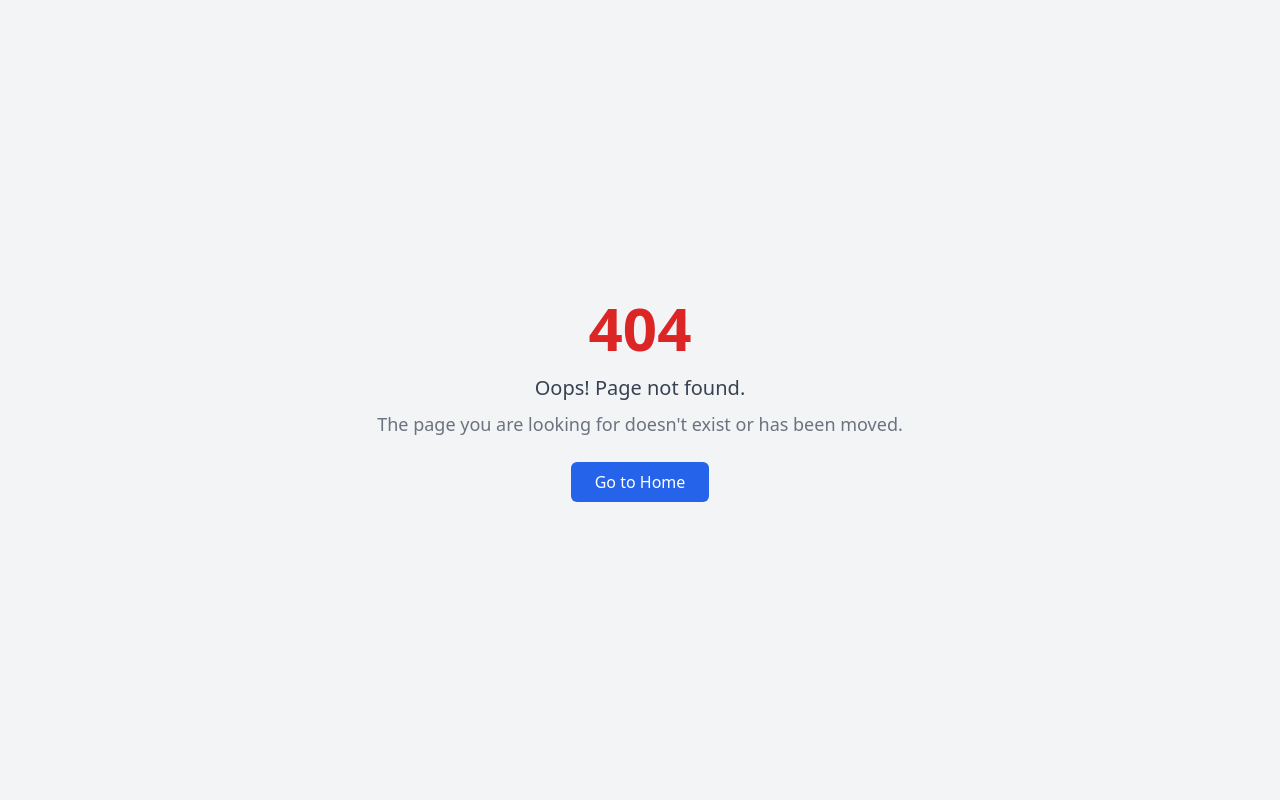
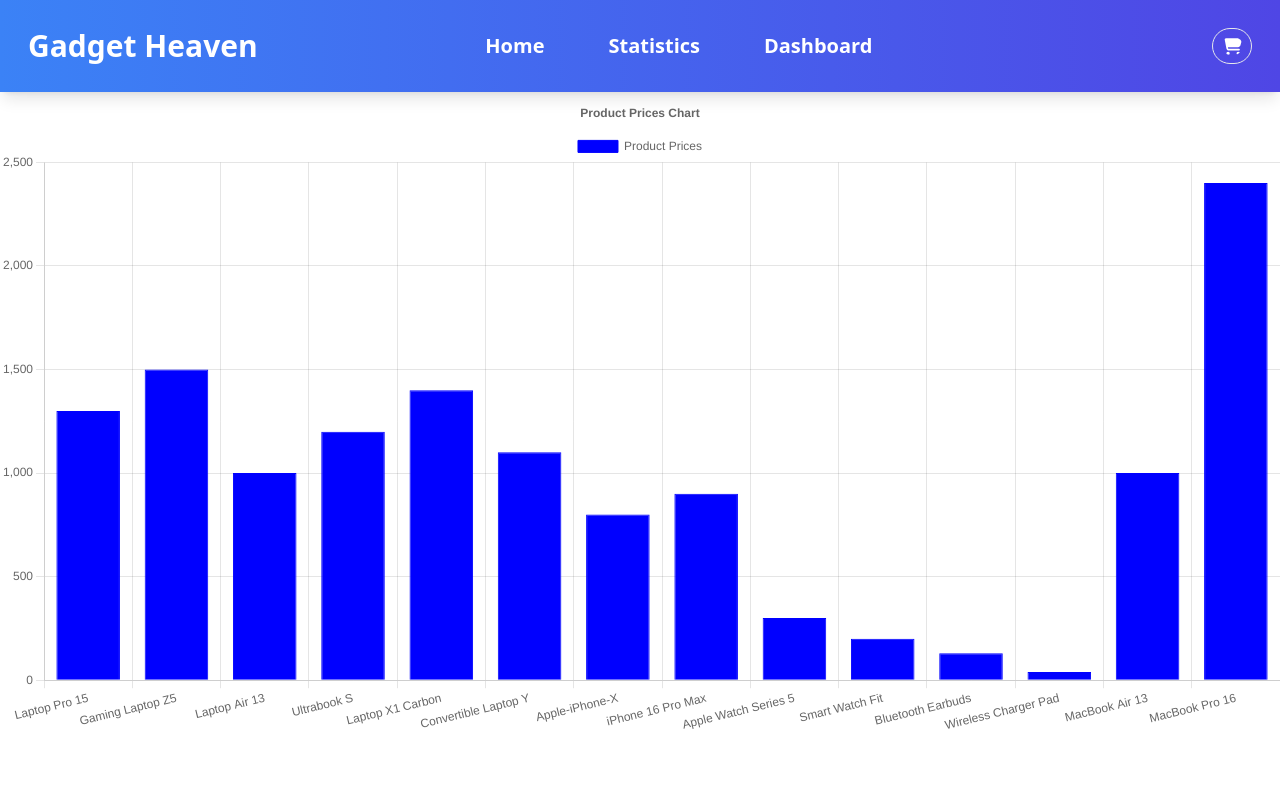
Before and after one commit to ArafatSani10/Gadget-Heaven, a React (Vite) app: page /Statistics in a window 1280 px wide. Before the commit this address had no page. Shown: the top 800 px of the page. Built offline with nearby package versions, Linux system fonts and the light colour scheme.

Commit message:
Rechart page create done.

```diff
--- a/package.json
+++ b/package.json
@@ -10,13 +10,16 @@
     "preview": "vite preview"
   },
   "dependencies": {
+    "chart.js": "^4.4.7",
     "localforage": "^1.10.0",
     "match-sorter": "^8.0.0",
     "react": "^19.0.0",
+    "react-chartjs-2": "^5.3.0",
     "react-dom": "^19.0.0",
     "react-helmet": "^6.1.0",
     "react-icons": "^5.4.0",
     "react-router-dom": "^7.1.5",
+    "recharts": "^2.15.1",
     "sort-by": "^1.2.0"
   },
   "devDependencies": {
--- a/src/Components/Navbar.jsx
+++ b/src/Components/Navbar.jsx
@@ -87,16 +87,15 @@ const Navbar = () => {
     // Use location hook to get current path
     const location = useLocation();
 
-    // Conditionally set the background and text color based on the current route
+
     const isDetailsPage = location.pathname.includes("/details");
 
     return (
         <div>
             {/* Navbar */}
             <nav
-                className={`${
-                    isDetailsPage ? "bg-white text-black" : "bg-gradient-to-r from-blue-500 to-indigo-600 text-white"
-                } p-7 mx-auto shadow-lg fixed top-0 left-0 w-full z-50 transition-all duration-300`}
+                className={`${isDetailsPage ? "bg-white text-black" : "bg-gradient-to-r from-blue-500 to-indigo-600 text-white"
+                    } p-7 mx-auto shadow-lg fixed top-0 left-0 w-full z-50 transition-all duration-300`}
             >
                 <div className="flex items-center justify-between lg:justify-between">
                     {/* Website Name */}
@@ -119,8 +118,12 @@ const Navbar = () => {
                     {/* Navbar Links for large screens */}
                     <div className="hidden lg:flex items-center justify-center flex-1 mr-28 space-x-10">
                         <ul className="flex gap-16">
-                            <li className={`transition duration-300 ${isDetailsPage ? "text-black hover:text-blue-500" : "text-white hover:text-blue-500"} font-bold text-xl`}>Home</li>
-                            <li className={`transition duration-300 ${isDetailsPage ? "text-black hover:text-blue-500" : "text-white hover:text-blue-500"} font-bold text-xl`}>Statistics</li>
+                            <NavLink to='/'>
+                                <li className={`transition duration-300 ${isDetailsPage ? "text-black hover:text-blue-500" : "text-white hover:text-blue-500"} font-bold text-xl`}>Home</li>
+                            </NavLink>
+                            <NavLink to='/Statistics'>
+                                <li className={`transition duration-300 ${isDetailsPage ? "text-black hover:text-blue-500" : "text-white hover:text-blue-500"} font-bold text-xl`}>Statistics</li>
+                            </NavLink>
                             <li className={`transition duration-300 ${isDetailsPage ? "text-black hover:text-blue-500" : "text-white hover:text-blue-500"} font-bold text-xl`}>Dashboard</li>
                         </ul>
                     </div>
@@ -146,8 +149,13 @@ const Navbar = () => {
                         </button>
                     </div>
                     <ul className="flex flex-col items-center space-y-6 mb-24">
-                        <li className={`transition duration-300 ${isDetailsPage ? "text-black" : "text-white"}`}>Home</li>
-                        <li className={`transition duration-300 ${isDetailsPage ? "text-black" : "text-white"}`}>Statistics</li>
+                        <NavLink to='/'>
+                            <li className={`transition duration-300 ${isDetailsPage ? "text-black" : "text-white"}`}>Home</li>
+                        </NavLink>
+
+                        <NavLink to='/Statistics'>
+                            <li className={`transition duration-300 ${isDetailsPage ? "text-black" : "text-white"}`}>Statistics</li>
+                        </NavLink>
                         <li className={`transition duration-300 ${isDetailsPage ? "text-black" : "text-white"}`}>Dashboard</li>
                     </ul>
                 </div>
--- /dev/null
+++ b/src/Pages/Chart.jsx
@@ -0,0 +1,50 @@
+import React, { useState, useEffect } from 'react';
+import { Bar } from 'react-chartjs-2';
+import { Chart as ChartJS, CategoryScale, LinearScale, BarElement, Title, Tooltip, Legend } from 'chart.js';
+
+
+ChartJS.register(CategoryScale, LinearScale, BarElement, Title, Tooltip, Legend);
+
+const Chart = () => {
+    const [data, setData] = useState([]);
+    useEffect(() => {
+        fetch('/Product.json')
+            .then((response) => response.json())
+            .then((jsonData) => setData(jsonData))
+            .catch((error) => console.error("Error loading the data", error));
+    }, []);
+
+
+    const chartData = {
+        labels: data.map((product) => product.product_title),
+        datasets: [
+            {
+                label: 'Product Prices',
+                data: data.map((product) => product.price),
+                backgroundColor: 'rgba(0, 0, 255, 1)',
+                borderColor: 'rgba(0, 0, 255, 1)',
+                borderWidth: 1,
+            },
+        ],
+    };
+
+
+    const options = {
+        responsive: true,
+        plugins: {
+            title: {
+                display: true,
+                text: 'Product Prices Chart',
+            },
+        },
+    };
+
+    return (
+        <div className="mt-24">
+
+            <Bar data={chartData} options={options} />
+        </div>
+    );
+};
+
+export default Chart;
--- a/src/Routes/router.jsx
+++ b/src/Routes/router.jsx
@@ -5,6 +5,7 @@ import Home from "../Pages/Home";
 import NotFoundPage from "../Pages/NotFoundpage";
 import CategoryCard from "../Components/CategoryCard";
 import CategoryDetails from "../Components/CategoryDetails";
+import Chart from "../Pages/Chart";
 
 const routes = createBrowserRouter([
     {
@@ -46,6 +47,11 @@ const routes = createBrowserRouter([
 
             },
 
+            {
+                path:'/Statistics',
+                element:<Chart></Chart>
+            },
+
 
 
 
```
Also changed, not shown: 1 other file (tests, documents, lock files or other folders).
